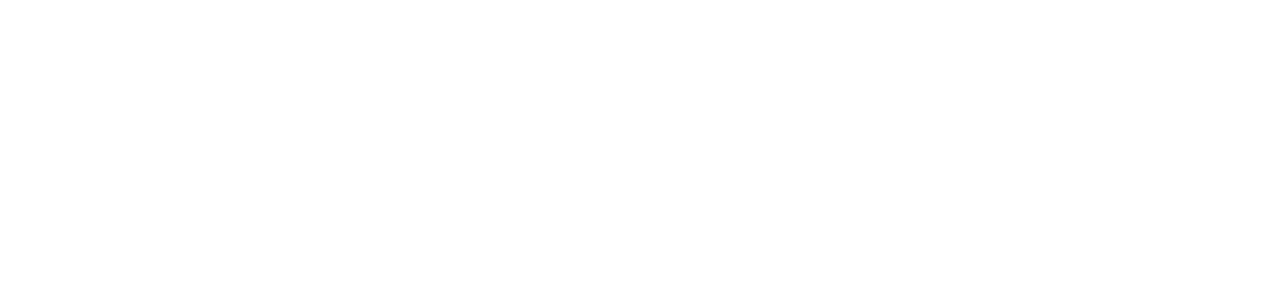
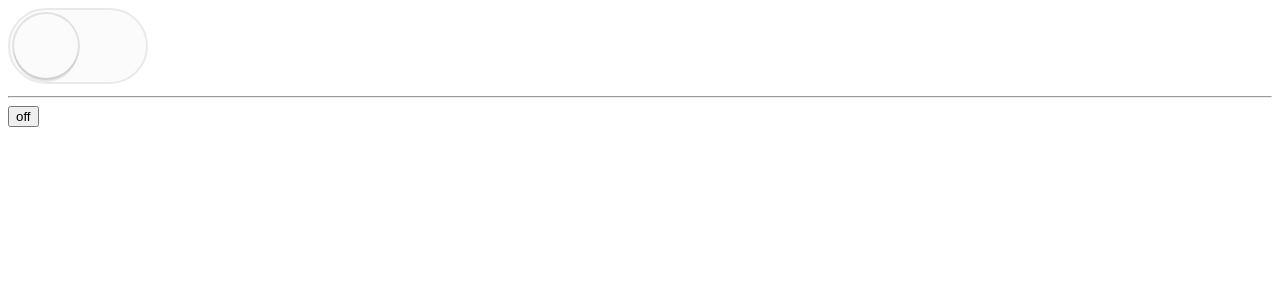
Before and after one commit to mfurkangok/react-patterns-exercise, a React (Create React App) app: page /05 in a window 1280 px wide. Shown: the top 300 px of the page. Built offline with nearby package versions, Linux system fonts and the light colour scheme.

Commit message:
prop collections

```diff
--- a/src/App.js
+++ b/src/App.js
@@ -5,6 +5,10 @@
 import CompoundComponent from './Exercises/CompoundComponent'
 import FlexibleCC from './Exercises/FlexibleCC'
 import RenderProps from './Exercises/RenderProps'
+import PropCollections from './Exercises/PropCollections'
+import PropGetters from './Exercises/PropGetters'
+import StateInitializers from './Exercises/StateInitializers'
+import StateReducers from './Exercises/StateReducers'
 
 function App() {
   return (
@@ -14,6 +18,10 @@
         <Route path="/02" exact={true} component={CompoundComponent} />
         <Route path="/03" exact={true} component={FlexibleCC} />
         <Route path="/04" exact={true} component={RenderProps} />
+        <Route path="/05" exact={true} component={PropCollections} />
+        <Route path="/06" exact={true} component={PropGetters} />
+        <Route path="/07" exact={true} component={StateInitializers} />
+        <Route path="/08" exact={true} component={StateReducers} />
       </Switch>
     </BrowserRouter>
   )
--- /dev/null
+++ b/src/Exercises/PropCollections.js
@@ -0,0 +1,59 @@
+// prop collections
+
+import React from 'react'
+import {Switch} from '../switch'
+
+class Toggle extends React.Component {
+  state = {on: false}
+  toggle = () =>
+    this.setState(
+      ({on}) => ({on: !on}),
+      () => this.props.onToggle(this.state.on),
+    )
+  getStateAndHelpers() {
+    return {
+      on: this.state.on,
+      toggle: this.toggle,
+      togglerProps : {
+          onClick : this.toggle,
+          'aria-pressed': this.on
+      }
+      // In our last usage example, you'll notice that we had some
+      // common props (`onClick`, and we're also missing `aria-pressed`
+      // value on the `button`). Because most users will want these
+      // props applied to the button they render, we can add a collection
+      // of props as a convenience for them.
+      //
+      // 🐨 Add a `togglerProps` object that has an `aria-pressed` (should
+      // be set to the value of the `on` state), and an `onClick` assigned
+      // to the toggle function.
+    }
+  }
+  render() {
+    return this.props.children(this.getStateAndHelpers())
+  }
+}
+
+// Don't make changes to the Usage component. It's here to show you how your
+// component is intended to be used and is used in the tests.
+// You can make all the tests pass by updating the Toggle component.
+function Usage({
+  onToggle = (...args) => console.log('onToggle', ...args),
+}) {
+  return (
+    <Toggle onToggle={onToggle}>
+      {({on, togglerProps}) => (
+        <div>
+          <Switch on={on} {...togglerProps} />
+          <hr />
+          <button aria-label="custom-button" {...togglerProps}>
+            {on ? 'on' : 'off'}
+          </button>
+        </div>
+      )}
+    </Toggle>
+  )
+}
+Usage.title = 'Prop Collections'
+
+export {Toggle, Usage as default}
--- a/src/Exercises/RenderProps.js
+++ b/src/Exercises/RenderProps.js
@@ -1,23 +1,23 @@
 // render props
 
 import React from 'react'
-import {Switch} from '../switch'
+import { Switch } from '../switch'
 
 class Toggle extends React.Component {
-  state = {on: false}
+  state = { on: false }
   toggle = () =>
     this.setState(
-      ({on}) => ({on: !on}),
+      ({ on }) => ({ on: !on }),
       () => {
         this.props.onToggle(this.state.on)
       },
     )
-    getStateAndHelpers() {
-        return {
-            on: this.state.on,
-            toggle: this.toggle
-        }
+  getStateAndHelpers() {
+    return {
+      on: this.state.on,
+      toggle: this.toggle
     }
+  }
   render() {
     return this.props.children(this.getStateAndHelpers());
   }
@@ -27,7 +27,7 @@
 }) {
   return (
     <Toggle onToggle={onToggle}>
-      {({on, toggle}) => (
+      {({ on, toggle }) => (
         <div>
           {on ? 'The button is on' : 'The button is off'}
           <Switch on={on} onClick={toggle} />
@@ -42,4 +42,4 @@
 }
 Usage.title = 'Render Props'
 
-export {Toggle, Usage as default}
+export { Toggle, Usage as default }
```
Also changed, not shown: src/Exercises/PropGetters.js (added), src/Exercises/StateInitializers.js (added), src/Exercises/StateReducers.js (added).
